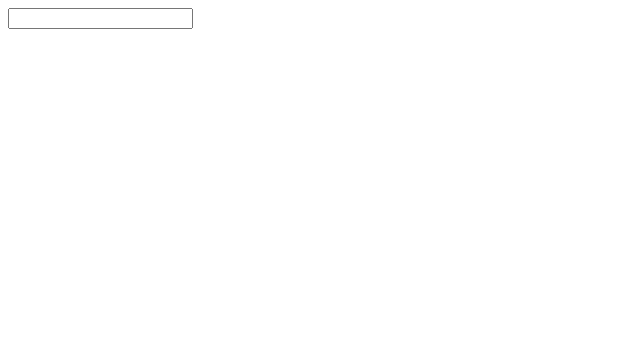
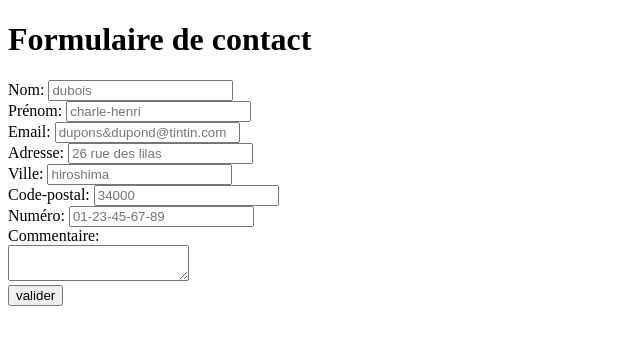
Before and after one commit to Cham3x/curri.bwb, a plain HTML site: page html/contact.html in a window 1280 px wide. Shown: the whole page, without its empty margins (0-640 px from the left). Drawn offline with Linux system fonts and the light colour scheme.

Commit message:
formulair

```diff
--- a/html/contact.html
+++ b/html/contact.html
@@ -4,10 +4,20 @@
     <meta charset="UTF-8">
     <meta name="viewport" content="width=device-width, initial-scale=1.0">
     <title>contact</title>
+
 </head>
 <body>
     <form action="post" name="formulaire">
-        <input type="text" name="nom">
+        <h1>Formulaire de contact</h1>
+        Nom: <input type="text" name="nom" placeholder="dubois" pattern="[a-z]"><br>
+        Prénom: <input type="text" name="prenom" placeholder="charle-henri"><br>
+        Email: <input type="email" name="email" placeholder="dupons&dupond@tintin.com"><br>
+        Adresse: <input type="text" name="adresse" placeholder="26 rue des lilas"><br>
+        Ville: <input type="text" name="ville" placeholder="hiroshima"><br>
+        Code-postal: <input type="text" name="CP" pattern="[0-9]{5}" placeholder="34000"><br>
+        Numéro: <input type="tel" name="telephone" pattern="[0-9]{2}-[0-9]{2}-[0-9]{2}-[0-9]{2}-[0-9]{2}" placeholder="01-23-45-67-89"><br>
+        Commentaire: <br> <textarea name="comms" id="comms"></textarea><br>
+<input type="button" name="valider" value="valider">
     </form>
 </body>
 </html>
```
